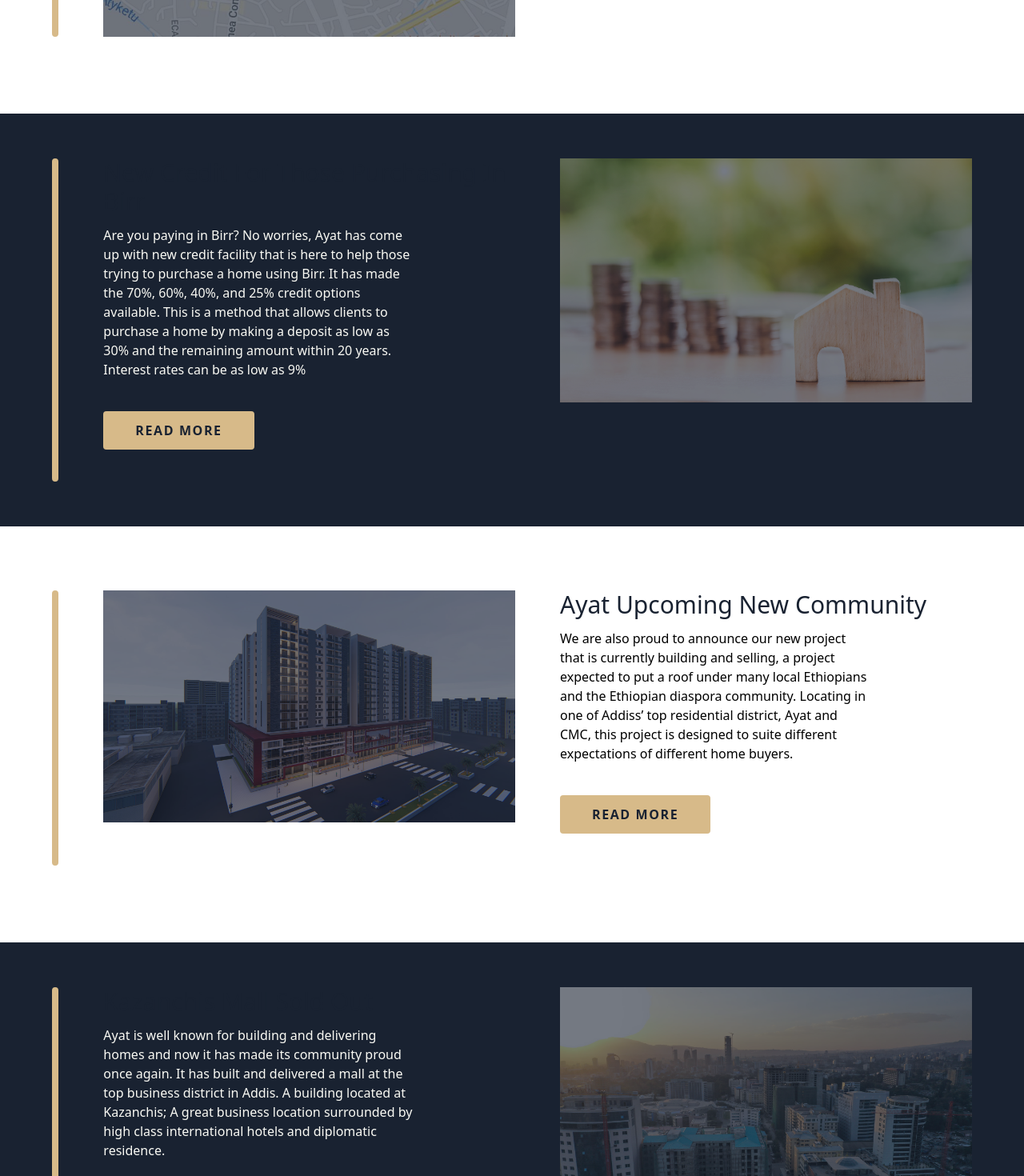
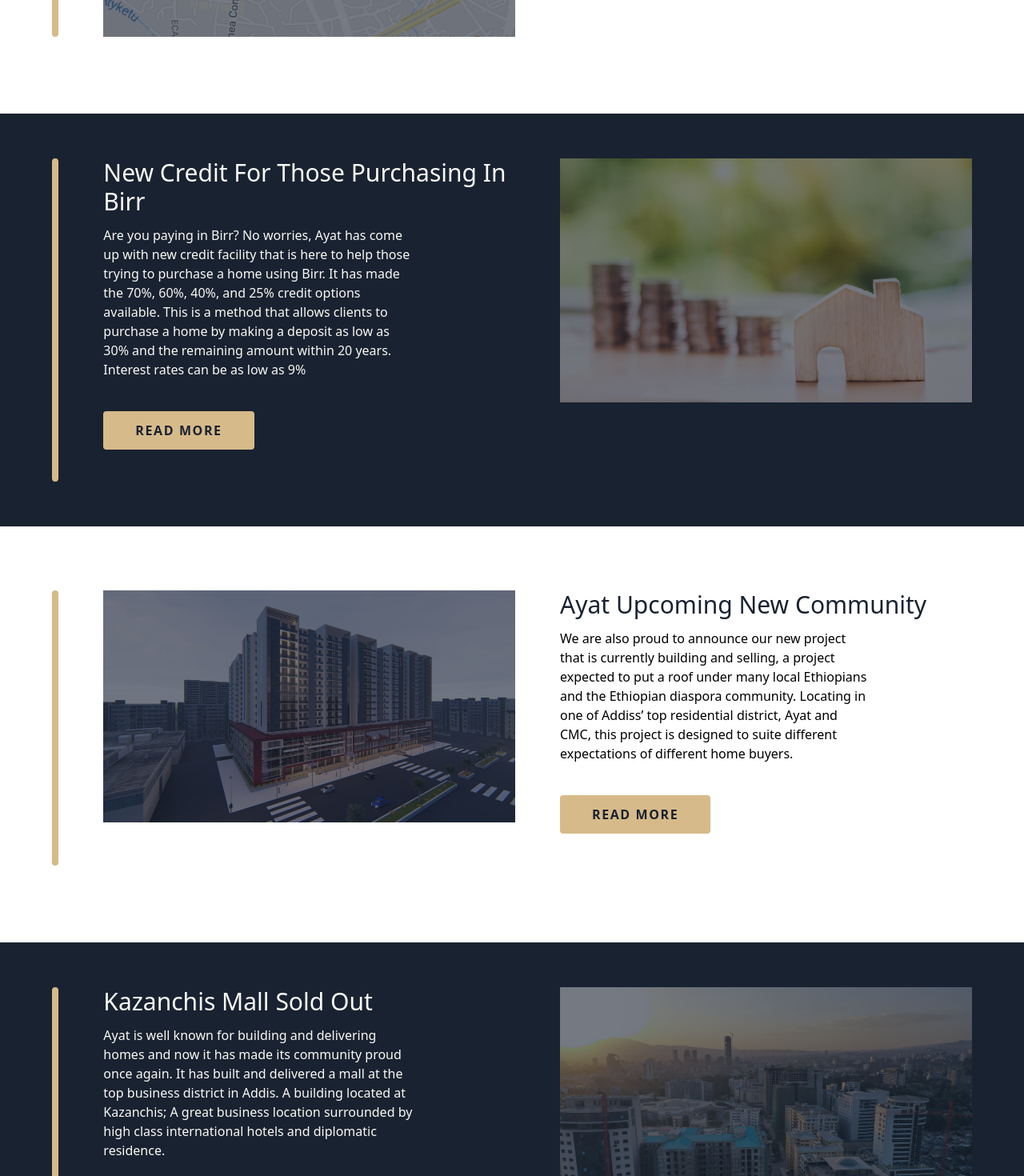
Before and after one commit to klassno3/Ayat-Realstate-redesign, a React (Create React App) app: page /news in a window 1280 px wide. Shown: the part 443-1913 px from the top of the page at 80% size. Built offline with nearby package versions, Linux system fonts and the light colour scheme.

Commit message:
edited navbar

```diff
--- a/src/App.js
+++ b/src/App.js
@@ -78,7 +78,7 @@
 ]);
   return (
 
-    <div className="" >
+    <div className="overflow-x-hidden" >
        <RouterProvider router={router} />
 
       </div>
--- a/src/component/footer/Footer.jsx
+++ b/src/component/footer/Footer.jsx
@@ -130,7 +130,7 @@
             <FaYoutube  className="text-tertiary-100 hover:text-primary-200" size={25}/>
             </a>
           </div>
-          <p className='justify-center mb-4 text-center hidden text-tertiary-100 md:flex'>
+          <p className='justify-center mb-4 text-center text-tertiary-100 md:flex'>
             © Ayat Real Estate 2020. All rights reserved.
           </p>
           </div>
--- a/src/component/form/Form.jsx
+++ b/src/component/form/Form.jsx
@@ -74,7 +74,7 @@
   const onChange = (e) => {
     setValues({ ...values, [e.target.name]: e.target.value });
   };
-  console.log( values)
+
   return (
     <div>
 
--- a/src/component/navbar/Navbar.jsx
+++ b/src/component/navbar/Navbar.jsx
@@ -18,6 +18,19 @@
   useEffect( () => {
     window.addEventListener( "scroll", isActive )
   }, [] )
+  useEffect( () => {
+    window.addEventListener( "click", handleOutSideClick )
+  }, [] )
+  const handleOutSideClick = ( event ) => {
+
+
+
+
+    if (! event.target.closest( '#nav' ) ) {
+      setOpen(false)
+    }
+
+  }
 
   useEffect( () => {
     window.scrollTo(0, 0);
@@ -50,16 +63,18 @@
 
   const handleOpen = () => {
     setOpen( !open )
-    console.log( "true" )
+
   }
   const scrollToPortfolio = () => {
 
     setSelectedTab( 'portfolio' )
-    console.log("lover")
+
       window.scrollTo( { top: 1500, behavior: 'smooth' } );
   }
+
+
   return (
-    <div className={ `w-screen ${active ? "bg-tertiary-100  text-secondary-100 z-50 shadow-xl font-lato fixed top-0 left-0  py-4" :
+    <div id='nav' className={ `w-screen ${active ? "bg-tertiary-100  text-secondary-100 z-50 shadow-xl font-lato fixed top-0 left-0  py-4" :
       "font-lato bg-secondary-100 text-tertiary-100 z-50 fixed top-0 left-0  py-4" }`}>
       <div className="px-3  mx-auto font-lato text-lg tracking-widest md:w-11/12" >
 
@@ -88,7 +103,7 @@
             </div>
             <div className="">
 
-              <div className={ ` absolute  transition-all duration-200  ${ open ? "absolute  top-0 right-0 z-20 h-screen px-28 py-32 bg-secondary-100/95 flex gap-8 flex-col  text-tertiary-100" : " px-28 py-32 -right-[1000px]  h-screen" }` }
+              <div className={ ` absolute  transition-all duration-200  ${ open ? "absolute  top-0 right-0 z-20 h-screen px-20 py-32 bg-secondary-100/95 flex gap-8 flex-col  text-tertiary-100" : " px-28 py-32 -right-[1000px]  h-screen" }` }
 
               >
 
--- a/src/pages/home/Home.jsx
+++ b/src/pages/home/Home.jsx
@@ -75,7 +75,7 @@
 
   return (
 
-    <div>
+    <div id='navigation'>
 
       {/* ***************************************************HERO****************************************************** */ }
       <div className='bg-secondary-100 '>
--- a/src/pages/news/News.jsx
+++ b/src/pages/news/News.jsx
@@ -105,9 +105,9 @@
             </motion.div>
 
           <div className='w-full  text-tertiary-100 lg:w-1/2'>
-              <motion.h1 className='text-3xl capitalize'
+              <motion.h1 className='text-3xl  text-tertiary-100  capitalize'
               variants={leftCardAnimate}
-              > New Credit For Those Purchasing In Birr</motion.h1>
+              > New Credit For Those Purchasing In Birr </motion.h1>
               <motion.p className='text-md mt-3 w-3/4'
               variants={leftCardAnimate}
               >
@@ -190,7 +190,7 @@
             </motion.div>
 
           <div className='w-full text-tertiary-100 lg:w-1/2'>
-            <motion.h1 className='text-3xl capitalize'
+            <motion.h1 className='text-3xl capitalize text-tertiary-100 '
             variants={leftCardAnimate}
             >  Kazanchis Mall Sold Out</motion.h1>
             <motion.p className='text-md mt-3 w-3/4'
```
